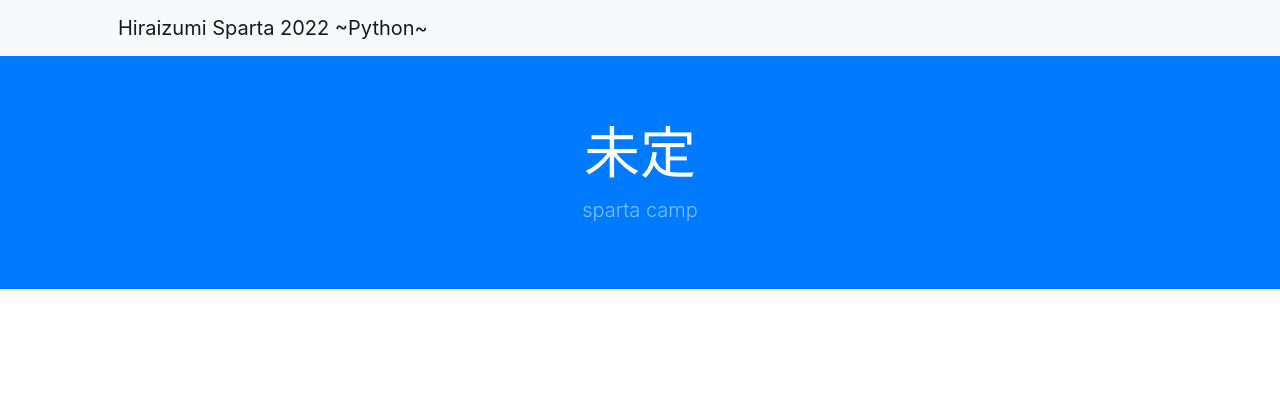
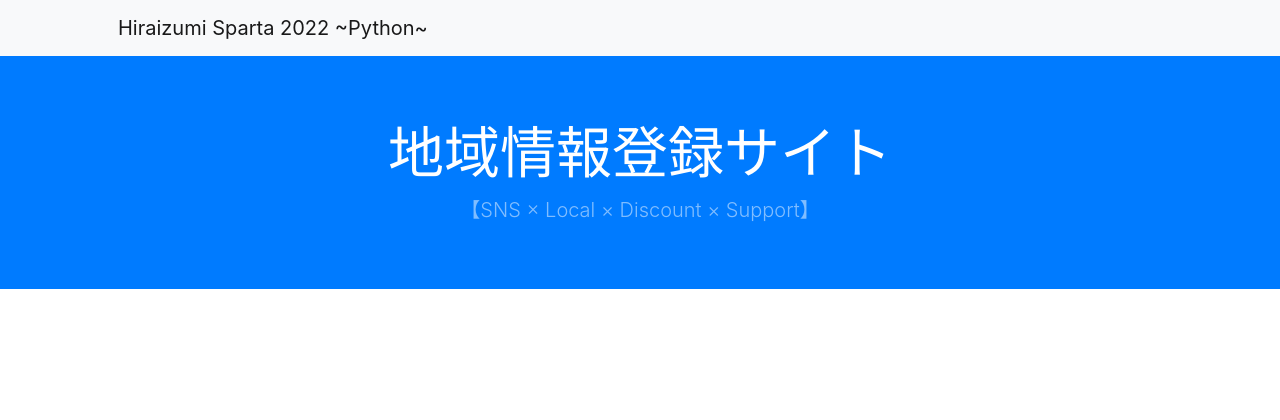
Before and after one commit to ogataka55/sparta_app, a Flask app: page /index in a window 1280 px wide. Shown: the top 420 px of the page. Run offline with Flask 2, Linux system fonts and the light colour scheme; data that the repository does not hold is empty; some libraries are stand-ins or nearby versions.

Commit message:
ninth commit(02/13日14:30)

```diff
--- a/templates/index.html
+++ b/templates/index.html
@@ -36,8 +36,8 @@
 <header class="bg-primary py-3">
     <div class="container px-4 px-lg-5 my-5">
         <div class="text-center text-white">
-            <h1 class="display-4 fw-bolder">未定</h1>
-            <p class="lead fw-normal text-white-50 mb-0">sparta camp</p>
+            <h1 class="display-4 fw-bolder">地域情報登録サイト</h1>
+            <p class="lead fw-normal text-white-50 mb-0">【SNS × Local × Discount × Support】</p>
         </div>
     </div>
 </header>
--- a/templates/view.html
+++ b/templates/view.html
@@ -60,7 +60,7 @@
         <div class="form-group row">
             <label class="col-3 col-form-label">タイトル :</label>
             <div class="col-9" style="padding-top: 7px; padding-bottom: 7px">
-                {{ post[1] }}
+                「{{ post[1] }}」
             </div>
         </div>
 
```
Also changed, not shown: static/image/2022-01-27.png (deleted), static/image/IMG_6236.png (deleted), static/image/IMG_6236@2x.png (deleted), static/image/beauty@2x.png (deleted), static/image/c0112559_08151093.jpg (deleted), static/image/characteristic_17.png (deleted), static/image/fv.png (deleted), static/image/gall_fam@2x.png (deleted), static/image/instagram@2x.png (deleted), static/image/konjikido_01.jpg (added), static/image/otomo3.png (deleted), static/image/school@2x.png (deleted), 3 other files.
